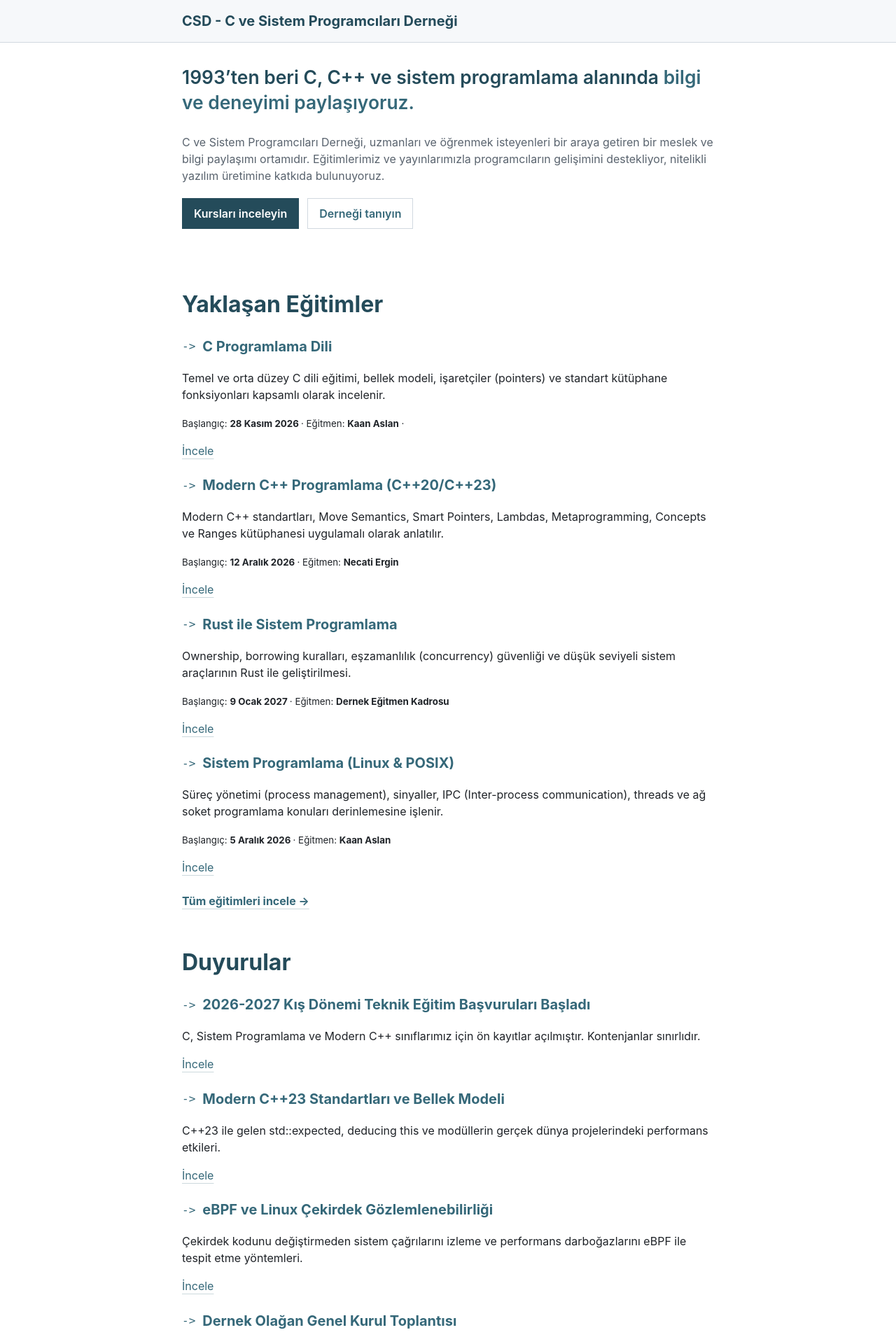
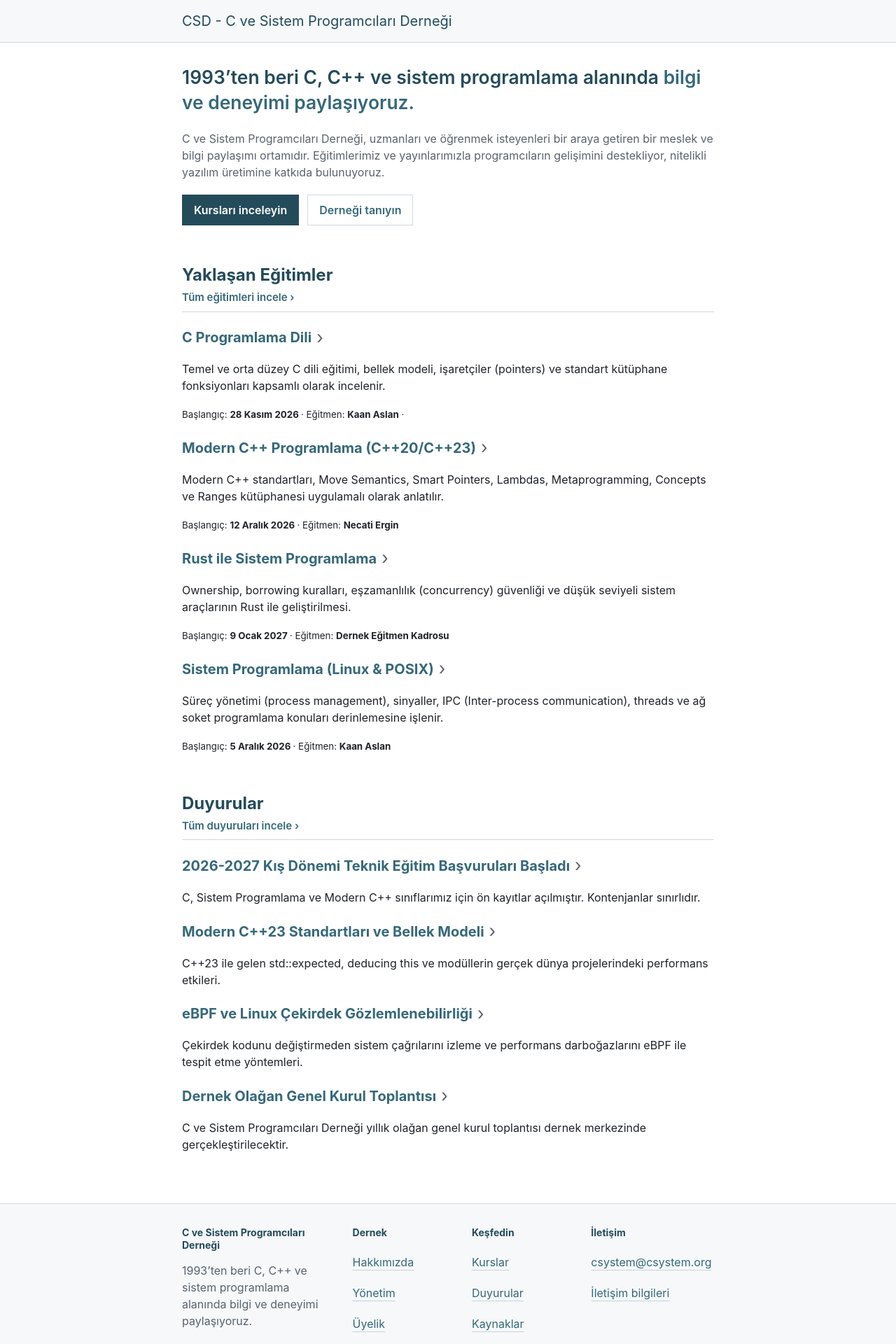
Before and after one commit to dengere/dengere.github.io, a Jekyll site: the page built from index.html, in a window 1280 px wide. Shown: the top 1920 px of the page at 70% size. Built offline with Jekyll 4.4.1, drawn with Linux system fonts in a browser that asks for light colours; some of the changed text lies outside the part shown.

Commit message:
main pageupdated

```diff
--- a/_includes/footer.html
+++ b/_includes/footer.html
@@ -2,7 +2,7 @@
   <div class="container footer-inner">
     <section class="footer-brand">
       <h2>C ve Sistem Programcıları Derneği</h2>
-      <p>Bilgi, deneyim ve paylaşım.</p>
+      <p>1993’ten beri C, C++ ve sistem programlama alanında bilgi ve deneyimi paylaşıyoruz.</p>
     </section>
 
     <nav aria-label="Dernek bağlantıları" class="footer-nav">
--- a/_includes/header.html
+++ b/_includes/header.html
@@ -1,9 +1,9 @@
 <header class="site-header">
   <div class="container header-inner">
-    <h1 class="site-title">
+    <p class="site-title">
       <a href="{{ '/' | relative_url }}">
         <span>CSD</span><span class="site-title-separator"> - </span><span class="site-title-name">C ve Sistem Programcıları Derneği</span>
       </a>
-    </h1>
+    </p>
   </div>
 </header>
--- a/_includes/home-card-announce.html
+++ b/_includes/home-card-announce.html
@@ -2,5 +2,5 @@
 <article>
   <h3><a href="{{ item.url | relative_url }}">{{ item.title | escape }}</a></h3>
   <p>{{ item.summary | escape }}</p>
-  <p><a href="{{ item.url | relative_url }}">İncele</a></p>
+  <!-- <p><a href="{{ item.url | relative_url }}">İncele</a></p> -->
 </article>
--- a/_includes/home-card-course.html
+++ b/_includes/home-card-course.html
@@ -9,5 +9,5 @@
       {% if item.format %} · {{ site.data.labels[item.format] | escape }}{% endif %}
     </small>
   </p>
-  <p><a href="{{ item.url | relative_url }}">İncele</a></p>
+  <!-- <p><a href="{{ item.url | relative_url }}">İncele</a></p> -->
 </article>
--- a/assets/css/style.css
+++ b/assets/css/style.css
@@ -64,22 +64,6 @@ a:focus-visible {
   outline-offset: 4px;
 }
 
-/* Card links use a C member-access marker. */
-h3 > a {
-  display: inline-flex;
-  align-items: center;
-  gap: 0.5em;
-  max-width: 100%;
-  text-decoration: none;
-}
-
-h3 > a::before {
-  content: "->";
-  flex: 0 0 auto;
-  font-family: ui-monospace, Consolas, monospace;
-  font-size: 0.8em;
-  font-weight: 400;
-}
 
 img {
   max-width: 100%;
@@ -248,7 +232,7 @@ dd {
 }
 
 .footer-inner ul {
-  margin-block: 0;
+  margin-block: 4px 0;
   padding-left: 0;
   list-style: none;
 }
@@ -306,7 +290,7 @@ dd {
 
 @media (min-width: 721px) {
   .footer-inner {
-    grid-template-columns: repeat(4, minmax(0, 1fr));
+    grid-template-columns: 1.5fr 1fr 1fr 1.2fr;
   }
 }
 
@@ -328,14 +312,8 @@ dd {
   }
 }
 
-/* Mobile-first giriş alanı (Kutusuz, sade) */
-.intro {
-  padding-bottom: 24px;
-  /* border-bottom: 1px solid var(--color-border-default); */
-}
-
-/* Slogan (İlk paragraf) */
-.intro p:first-child {
+/* Mobile-first giriş alanı */
+.intro h1 {
   margin-top: 0;
   font-size: 1.35rem;
   font-weight: 600;
@@ -343,17 +321,15 @@ dd {
   color: var(--color-heading);
 }
 
-.intro p:first-child em {
+.intro h1 em {
   font-style: normal;
   color: var(--color-accent-fg);
 }
 
-/* Açıklama paragrafı */
-.intro p:nth-child(2) {
+.intro > p:first-of-type {
   color: var(--color-fg-muted);
 }
 
-/* Butonlar */
 .intro p:last-child {
   display: flex;
   flex-wrap: wrap;
@@ -372,19 +348,62 @@ dd {
   border: 1px solid var(--color-border-default);
 }
 
+.intro p:last-child a:hover {
+  background: var(--color-canvas-subtle);
+}
+
 .intro p:last-child a:first-child {
   background: var(--color-heading);
   border-color: var(--color-heading);
   color: var(--color-canvas-default);
 }
 
-/* Masaüstü / Tablet */
+.intro p:last-child a:first-child:hover {
+  background: var(--color-accent-fg);
+  border-color: var(--color-accent-fg);
+  color: var(--color-canvas-default);
+}
+
 @media (min-width: 481px) {
-  .intro {
-    padding-bottom: 32px;
-  }
-
-  .intro p:first-child {
+  .intro h1 {
     font-size: 1.65rem;
   }
 }
+
+
+
+
+h3 > a {
+  text-decoration: none;
+}
+
+h3 > a::after {
+  content: " ›";
+  font-size: 1.25em;
+  font-weight: 400;
+  line-height: 1;
+  vertical-align: -0.05em;
+  color: var(--color-fg-muted);
+}
+
+h3 > a:hover::after {
+  color: var(--color-accent-hover);
+}
+
+
+.section-header {
+  padding-bottom: 8px;
+  border-bottom: 1px solid var(--color-border-default);
+}
+
+.section-header h2 {
+  margin: 0;
+}
+
+.section-header a {
+  display: inline-block;
+  margin-top: 6px;
+  font-size: 0.9375rem;
+  font-weight: 600;
+  text-decoration: none;
+}
--- a/index.html
+++ b/index.html
@@ -4,7 +4,7 @@ title: Ana Sayfa
 ---
 
 <section class="intro">
-  <p>1993’ten beri C, C++ ve sistem programlama alanında <em>bilgi ve deneyimi paylaşıyoruz.</em></p>
+  <h1>1993’ten beri C, C++ ve sistem programlama alanında <em>bilgi ve deneyimi paylaşıyoruz.</em></h1>
   <p>
     C ve Sistem Programcıları Derneği, uzmanları ve öğrenmek isteyenleri bir araya getiren bir meslek ve bilgi paylaşımı ortamıdır.
     Eğitimlerimiz ve yayınlarımızla programcıların gelişimini destekliyor, nitelikli yazılım üretimine katkıda bulunuyoruz.
@@ -16,28 +16,32 @@ title: Ana Sayfa
 </section>
 
 <section>
-  <h1>Yaklaşan Eğitimler</h1>
+  <header class="section-header">
+    <h2>Yaklaşan Eğitimler</h2>
+    <a href="{{ '/kurslar/' | relative_url }}">Tüm eğitimleri incele ›</a>
+  </header>
   {% assign selected_courses = site.courses | where: 'featured', true | where: 'status', 'upcoming' | sort: 'order' %}
   {% for item in selected_courses limit:4 %}
     {% include card.html item=item %}
   {% else %}
     <p>Yeni eğitim programı duyurulduğunda burada yer alacak.</p>
   {% endfor %}
-  <p><a href="{{ '/kurslar/' | relative_url }}"><strong>Tüm eğitimleri incele →</strong></a></p>
 </section>
 
 <section>
-  <h1>Duyurular</h1>
+  <header class="section-header">
+    <h2>Duyurular</h2>
+    <a href="{{ '/duyurular/' | relative_url }}">Tüm duyuruları incele ›</a>
+  </header>
   {% assign selected_announcements = site.announcements | where_exp: 'item', 'item.date <= site.time' | where: 'featured', true | sort: 'date' | reverse %}
   {% for item in selected_announcements limit:4 %}
     {% include card.html item=item %}
   {% else %}
     <p>Henüz duyuru bulunmuyor.</p>
   {% endfor %}
-  <p><a href="{{ '/duyurular/' | relative_url }}"><strong>Tüm duyuruları incele →</strong></a></p>
 </section>
 
-<section>
+<!-- <section>
   <h1>Kaynaklar</h1>
   {% assign selected_resources = site.resources | where: 'featured', true | sort: 'order' %}
   {% for item in selected_resources limit:4 %}
@@ -46,4 +50,4 @@ title: Ana Sayfa
     <p>Henüz kaynak bulunmuyor.</p>
   {% endfor %}
   <p><a href="{{ '/kaynaklar/' | relative_url }}"><strong>Tüm kaynakları incele →</strong></a></p>
-</section>
+</section> -->
```
Also changed, not shown: other parts of _includes/footer.html (+0 -1 lines).
